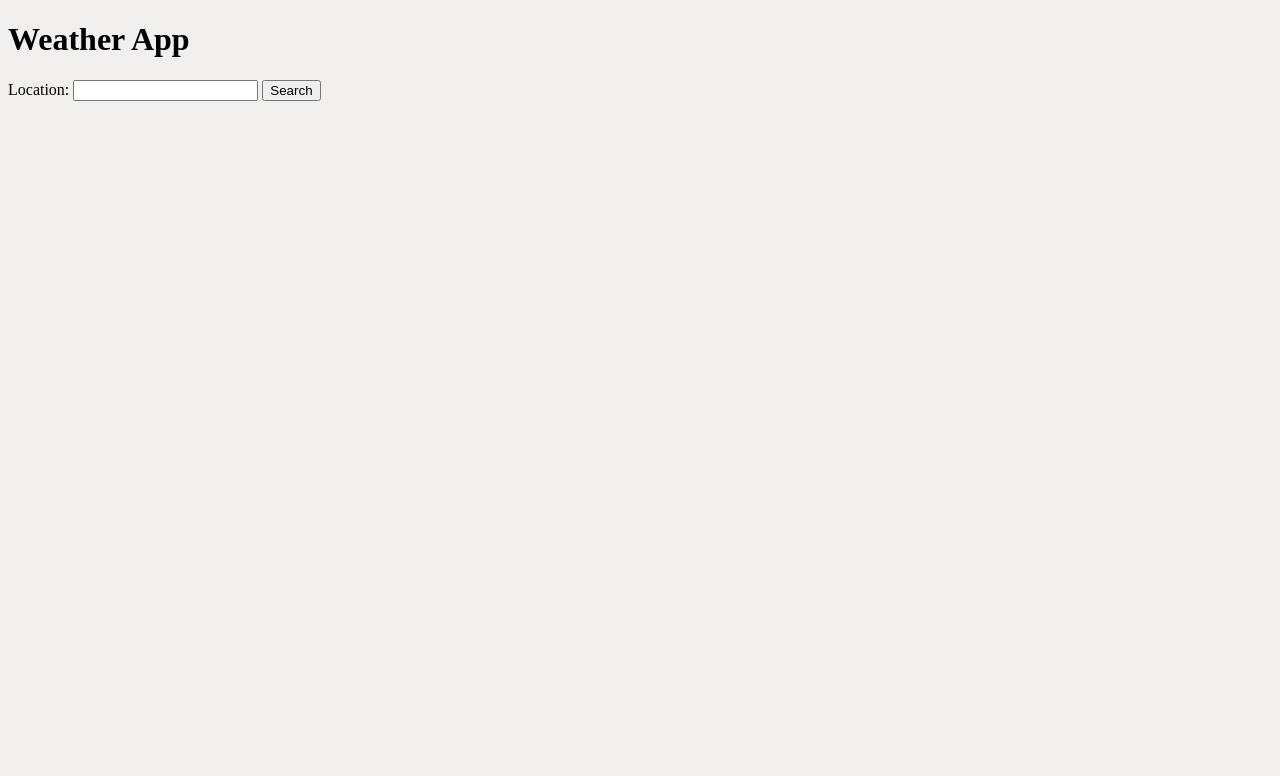
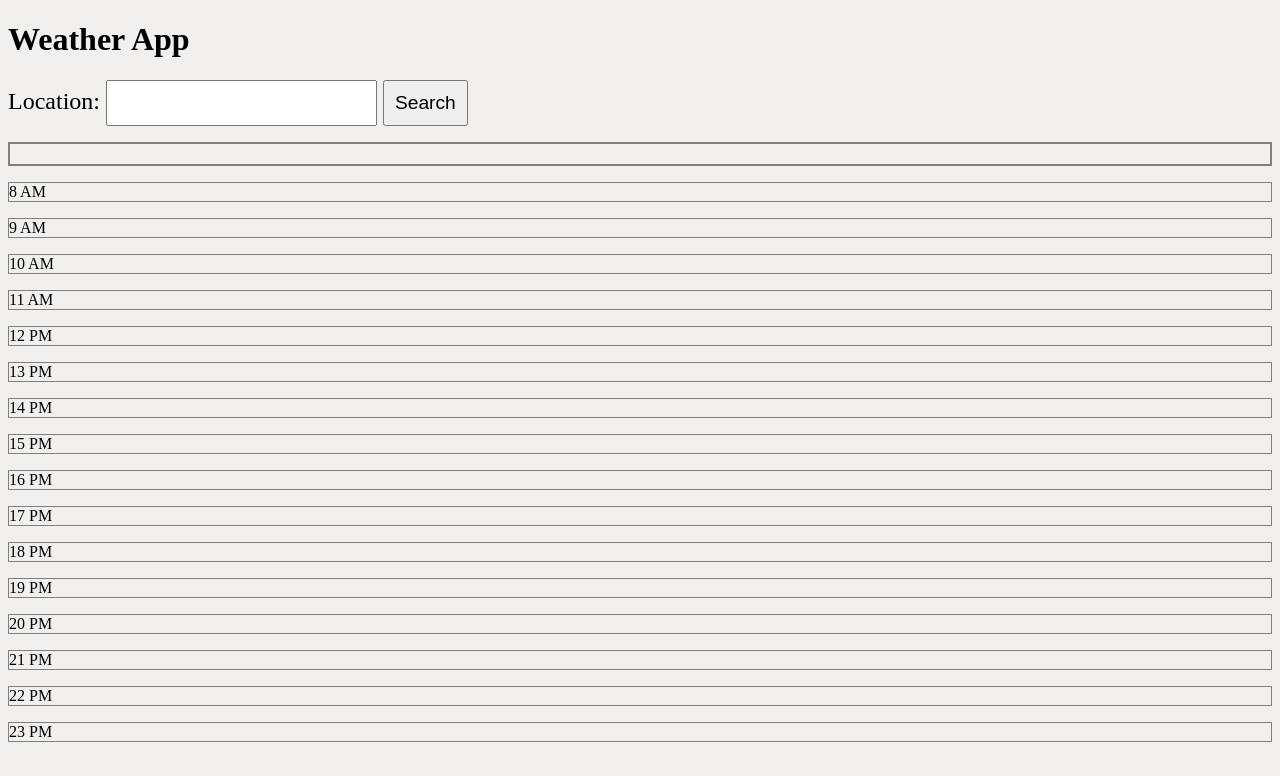
Before and after one commit to ArtemyOsovskoi/weather-app, a website built with webpack: page src/template.html in a window 1280 px wide. Built offline with nearby package versions, Linux system fonts and the light colour scheme.

Commit message:
started writing hourly logic, display today weather done

```diff
--- a/src/index.js
+++ b/src/index.js
@@ -1,20 +1,28 @@
 import "./styles.css";
 //import { someFunction } from "./moduleName.js"; <-- reminder for myself how to do it :)
+
+
+
+//TRY to USE both async await AND promises :3
 
 //take a location and return the weather data for that location
 //variable with location
 let locationInputData = document.getElementById("location");
 let locationButton = document.getElementById("location_btn");
+let todayWeatherNode = document.getElementById('today_weather');
 
-async function getLocationWeatherData() {
+async function getTodayWeatherData() {
   try {
-    let url = `https://weather.visualcrossing.com/VisualCrossingWebServices/rest/services/timeline/${locationInputData.value}?unitGroup=us&key=N4YPZMGEYDWUN5QDN4464VYV9&contentType=json`;
+    let url = `https://weather.visualcrossing.com/VisualCrossingWebServices/rest/services/timeline/${locationInputData.value}?unitGroup=metric&key=N4YPZMGEYDWUN5QDN4464VYV9&contentType=json`;
 
     const response = await fetch(url);
     const jsonData = await response.json();
     if (response.ok) {
       console.log("Promise resolved");
       console.log(jsonData);
+      todayWeatherNode.innerHTML = `Today in ${locationInputData.value} is ${jsonData.days[0].temp}°C`;
+
+      return jsonData;
     } else {
       console.error("Promise resolved but HTTP status failed");
     }
@@ -23,20 +31,19 @@ async function getLocationWeatherData() {
   }
 }
 
-//getLocationWeatherData();
+async function getHourlyWeatherData() {
+    try {
+        let url = `https://weather.visualcrossing.com/VisualCrossingWebServices/rest/services/timeline/${locationInputData.value}?unitGroup=metric&key=N4YPZMGEYDWUN5QDN4464VYV9&contentType=json`;
 
-locationButton.addEventListener("click", getLocationWeatherData);
+        const response = await fetch(url);
+        const jsonData = await response.json();
 
-/* async function searchGif() {
-    try {
-      const response = await fetch(
-        `https://api.giphy.com/v1/gifs/search?q=${search.value}&api_key=7CkGGQkqUHujXAe1i31OgekECUyWWP8O&limit=5`,
-        { mode: "cors" },
-      );
-      const data = await response.json();
+
         if (response.ok) {
-        img.src = data.data[0].images.original.url;
           console.log("Promise resolved");
+          todayWeatherNode.innerHTML = `${jsonData.days[0].hours.temp}`;
+
+          return jsonData;
         } else {
           console.error("Promise resolved but HTTP status failed");
         }
@@ -45,4 +52,29 @@ locationButton.addEventListener("click", getLocationWeatherData);
       }
 }
 
-  searchBtn.addEventListener("click", searchGif); */
+//Проблема - Нужно взять данные из массива hours.temp - то есть
+/* пройтись по массиву и взять нужные данные
+потом отобразить эти данные в параграфах для
+каждого часа в сутках
+array.map мб подойдет? По сути нужно назначить для
+кадого параграфа.innerHTML данные из каждого hours.temp
+*/
+
+
+
+
+
+
+locationButton.addEventListener("click", getTodayWeatherData);
+
+//DOM
+/* const todayWeatherDiv = document.getElementById('today_weather');
+
+async function todayWeatherDOM(data) {
+    //let weatherData = await jsonData;
+    const todayWeatherContent = document.createTextNode(data.days[0].feelslike);
+
+    todayWeatherDiv.appendChild(todayWeatherContent);
+}
+
+ */
--- a/src/styles.css
+++ b/src/styles.css
@@ -1,3 +1,26 @@
 body {
     background-color: rgb(242,240,239);
 }
+
+#today_weather {
+    padding: 10px;
+    border: 2px solid gray;
+}
+
+.hourly_weather {
+    border: 1px solid gray;
+}
+
+#form_container {
+    font-size: 1.5rem;
+}
+
+#location {
+    padding: 10px;
+    font-size: 1.2rem;
+}
+
+#location_btn {
+    padding: 10px;
+    font-size: 1.2rem;
+}
--- a/src/template.html
+++ b/src/template.html
@@ -13,6 +13,28 @@
             <input type="search" id="location" name="user_location">
             <button id="location_btn">Search</button>
         </div>
+        <div id="today_weather_container">
+            <p id="today_weather"></p>
+        </div>
+        <div id="hourly_weather_containaer">
+            <p class="hourly_weather">8 AM</p>
+            <p class="hourly_weather">9 AM</p>
+            <p class="hourly_weather">10 AM</p>
+            <p class="hourly_weather">11 AM</p>
+            <p class="hourly_weather">12 PM</p>
+            <p class="hourly_weather">13 PM</p>
+            <p class="hourly_weather">14 PM</p>
+            <p class="hourly_weather">15 PM</p>
+            <p class="hourly_weather">16 PM</p>
+            <p class="hourly_weather">17 PM</p>
+            <p class="hourly_weather">18 PM</p>
+            <p class="hourly_weather">19 PM</p>
+            <p class="hourly_weather">20 PM</p>
+            <p class="hourly_weather">21 PM</p>
+            <p class="hourly_weather">22 PM</p>
+            <p class="hourly_weather">23 PM</p>
+        </div>
+        <div id="tenDays_weather_container"></div>
     </div>
 </body>
 </html>
```
Lines whose indentation alone changed are shown as unchanged.
